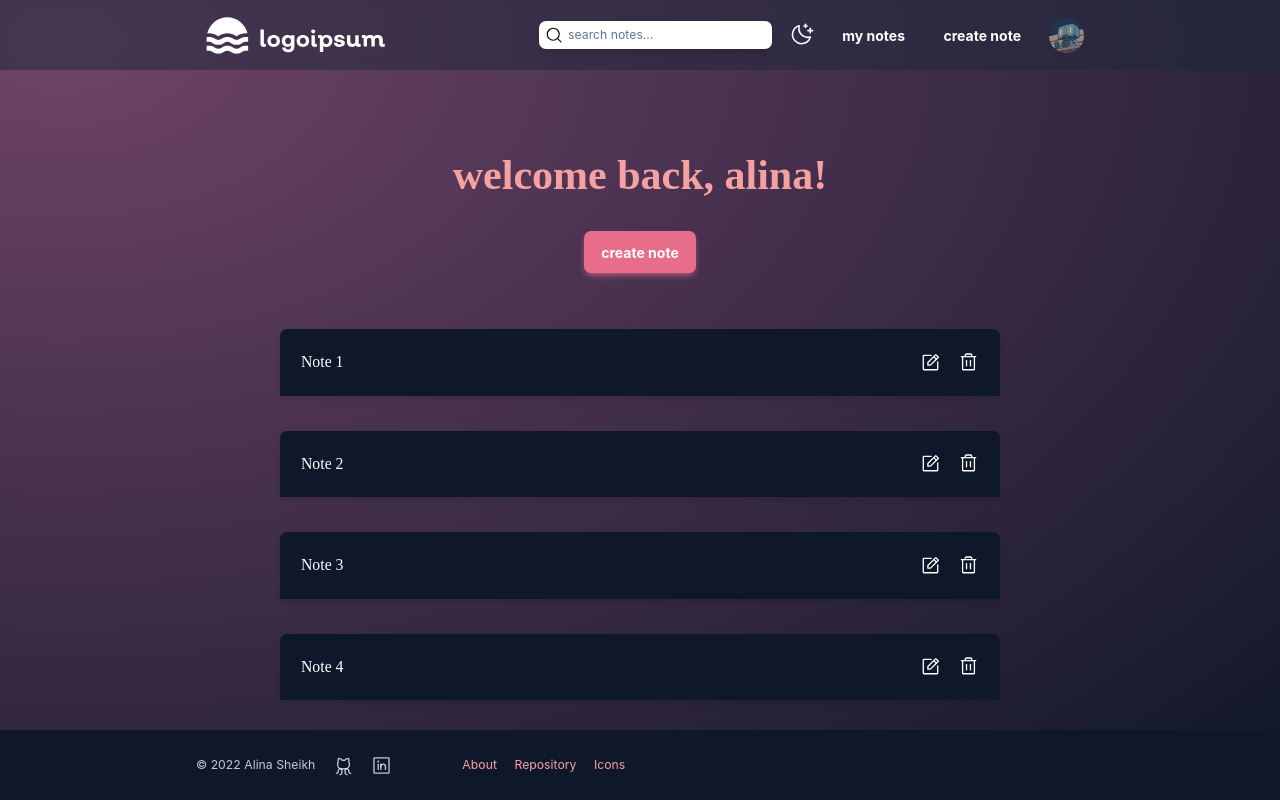
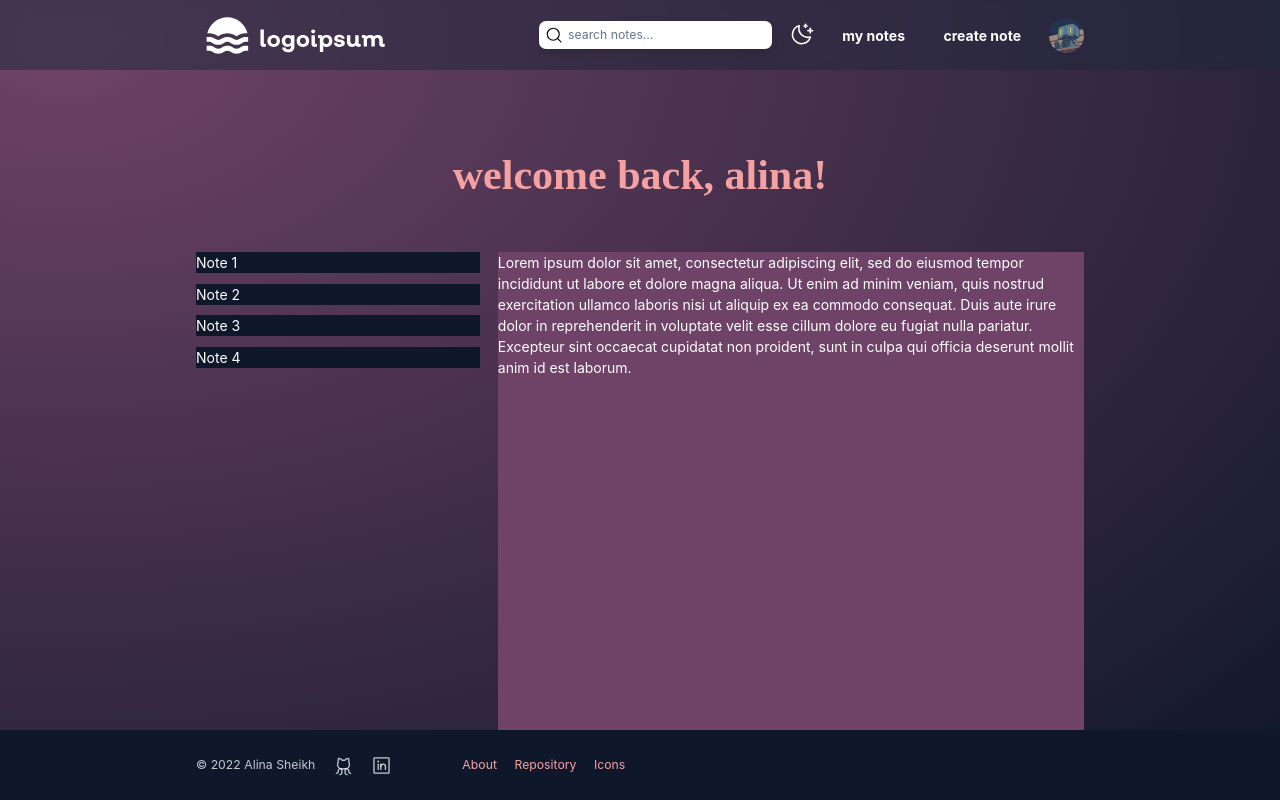
Before and after one commit to alshei/notepad-v2, a React (Create React App) app: page /mynotes in a window 1280 px wide. Built offline with nearby package versions, Linux system fonts and the light colour scheme.

Commit message:
idek what im doing at this point

```diff
--- a/src/components/Card/index.js
+++ b/src/components/Card/index.js
@@ -1,39 +1,11 @@
 import React, { useState } from "react";
-import { NotePencil, Trash, CaretUp } from "phosphor-react";
 
 const Card = (props) => {
-  const [showNote, setShowNote] = useState(false);
-  const handleClick = () => {
-    setShowNote(!showNote);
-  };
-
   return (
-    <div>
-      {/* title section */}
-      <button
-        className="w-full flex flex-row justify-between gap-5 items-center rounded-t-lg p-6 bg-slate-900 hover:bg-slate-800 drop-shadow-md text-white"
-        onClick={handleClick}
-      >
-        <p className="font-ptserif text-lg text-left">{props.title}</p>
-        <div className="flex flex-row items-center gap-5 justify-between">
-          <a href={props.editlink}>
-            <NotePencil size="1.5rem" />
-          </a>
-          <button onClick={props.deletefunc}>
-            <Trash size="1.5rem" />
-          </button>
-        </div>
-      </button>
-      {/* card expanded / content section */}
-      {showNote && (
-        <div className="w-full rounded-b-lg p-6 bg-mauve drop-shadow-md">
-          <div class="inline-flex items-center justify-center px-2 py-1 text-xs font-semibold leading-none text-white bg-bubblegum rounded-full mb-6">
-            {props.category}
-          </div>
-          <p className="mb-6 text-white">{props.content}</p>
-          <p className="italic text-sm text-apricot">— created on date.</p>
-        </div>
-      )}
+    <div className="w-full">
+      <div className="bg-mauve text-white w-full h-[38rem]">
+        {props.content}
+      </div>
     </div>
   );
 };
--- /dev/null
+++ b/src/components/CardTitle/index.js
@@ -0,0 +1,12 @@
+import React, { useState } from "react";
+import { NotePencil, Trash, CaretUp } from "phosphor-react";
+
+const CardTitle = (props) => {
+  return (
+    <div className="w-full">
+      <div className="w-full h-full bg-slate-900 text-white">{props.title}</div>
+    </div>
+  );
+};
+
+export default CardTitle;
--- a/src/screens/MyNotes/index.js
+++ b/src/screens/MyNotes/index.js
@@ -1,6 +1,7 @@
 import React from "react";
 import Title from "../../components/Title";
 import { Primary } from "../../components/Buttons";
+import CardTitle from "../../components/CardTitle";
 import Card from "../../components/Card";
 import notes from "../../data/notes";
 
@@ -15,20 +16,22 @@ const MyNotes = () => {
     <div className="w-screen h-screen">
       <Title title="welcome back, alina!" />
 
-      <div className="mt-10 w-full flex flex-row justify-center pl-56 pr-56">
-        <Primary option="create note" link="createnote" />
-      </div>
+      <div className="pt-16 pb-40 w-full grid grid-cols-3 gap-5 pl-56 pr-56">
+        <div className="flex flex-col gap-3">
+          {notes.map((note) => (
+            <CardTitle
+              title={note.title}
+              editlink={`/note/${note._id}`}
+              deletefunc={() => deleteHandler(note._id)}
+            />
+          ))}
+        </div>
 
-      <div className="pt-16 pb-40 w-full flex flex-col gap-10 pl-80 pr-80">
-        {notes.map((note) => (
-          <Card
-            title={note.title}
-            editlink={`/note/${note._id}`}
-            deletefunc={() => deleteHandler(note._id)}
-            content={note.content}
-            category={note.category}
-          />
-        ))}
+        <div className="col-span-2">
+          {notes.map((note) => (
+            <Card content={note.content} />
+          ))}
+        </div>
       </div>
     </div>
   );
```
